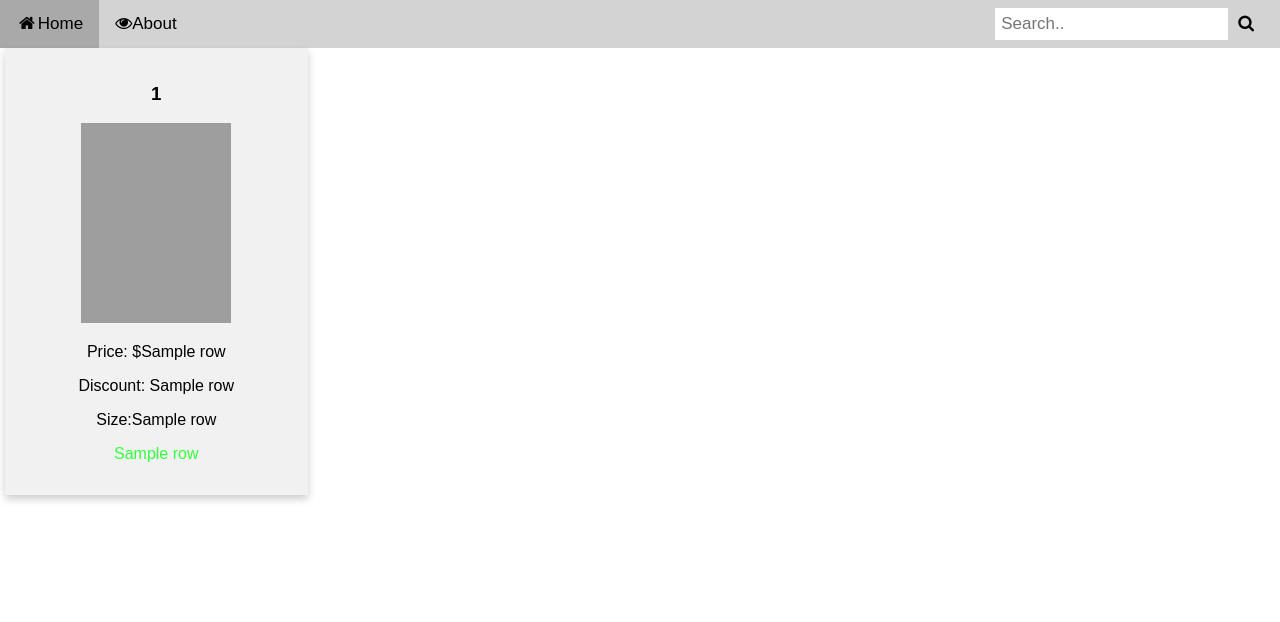
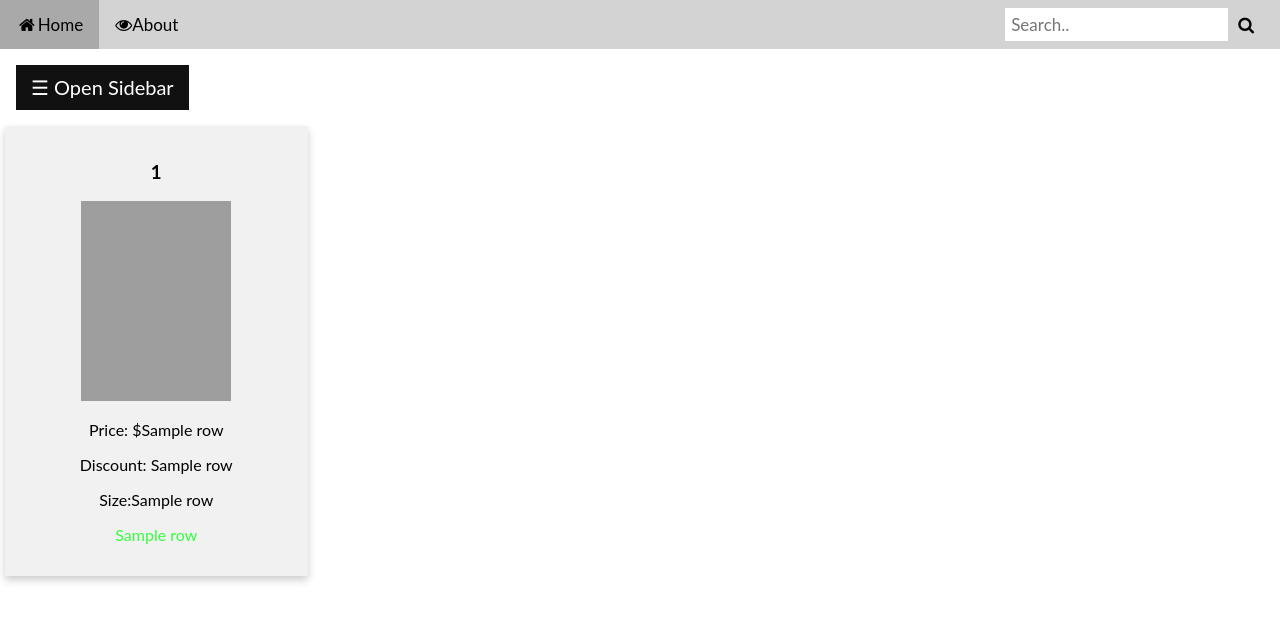
Before and after one commit to pmflypallavi/KoolApp, a Flask app: template templates/BrandDescription.html in a window 1280 px wide. Shown: the top 622 px of the page. Run offline with Flask 2, Linux system fonts and the light colour scheme; the template is opened without the code that fills it: most values are stand-ins (such as "Sample title", 1, 10 or a date in 2020); some libraries are stand-ins or nearby versions; grey boxes are pictures that could not be loaded.

Commit message:
Version3

```diff
--- a/templates/BrandDescription.html
+++ b/templates/BrandDescription.html
@@ -8,6 +8,7 @@
 <style>
 * {
   box-sizing: border-box;
+  font-family: "Lato", sans-serif;
 }
 
 body {
@@ -30,13 +31,65 @@ body {
   display: table;
   clear: both;
 }
+.sidebar {
+  height: 100%;
+  width: 0;
+  position: fixed;
+  z-index: 1;
+  top: 0;
+  left: 0;
+  background-color: white;
+  overflow-x: hidden;
+  transition: 0.5s;
+  padding-top: 60px;
+}
 
+.sidebar a {
+  padding: 8px 8px 8px 32px;
+  text-decoration: none;
+  font-size: 25px;
+  color: #818181;
+  display: block;
+  transition: 0.3s;
+}
+
+.sidebar a:hover {
+  color: #f1f1f1;
+}
+
+.sidebar .closebtn {
+  position: absolute;
+  top: 0;
+  right: 25px;
+  font-size: 36px;
+  margin-left: 50px;
+}
+
+.openbtn {
+  font-size: 20px;
+  cursor: pointer;
+  background-color: #111;
+  color: white;
+  padding: 10px 15px;
+  border: none;
+}
+
+.openbtn:hover {
+  background-color: #444;
+}
+
+#main {
+  transition: margin-left .5s;
+  padding: 16px;
+}
 /* Responsive columns */
 @media screen and (max-width: 600px) {
   .column {
     width: 100%;
     display: block;
     margin-bottom: 20px;
+   .sidebar {padding-top: 15px;}
+  .sidebar a {font-size: 18px;}
   }
 }
 
@@ -54,11 +107,126 @@ body {
 .stock.green {
     color: #33FF3C;
 }
+ul, #myUL {
+  list-style-type: none;
+}
+
+#myUL {
+  margin: 0;
+  padding: 0;
+}
+
+.caret {
+  cursor: pointer;
+  -webkit-user-select: none; /* Safari 3.1+ */
+  -moz-user-select: none; /* Firefox 2+ */
+  -ms-user-select: none; /* IE 10+ */
+  user-select: none;
+}
+
+.caret::before {
+  content: "\25B6";
+  color: black;
+  display: inline-block;
+  margin-right: 6px;
+}
+
+.caret-down::before {
+  -ms-transform: rotate(90deg); /* IE 9 */
+  -webkit-transform: rotate(90deg); /* Safari */'
+  transform: rotate(90deg);
+}
+
+.nested {
+  display: none;
+}
+
+.active {
+  display: block;
+}
 </style>
 </head>
 <body>
 {% extends "template.html" %}
         {% block content %}
+<div id="mySidebar" class="sidebar">
+  <a href="javascript:void(0)" class="closebtn" onclick="closeNav()">×</a>
+<form method="POST" action="/brandCategory">
+<ul id="myUL">
+  <li><span class="caret">Color</span>
+    <ul class="nested">
+    <input  type="checkbox"  name="Color"  value="Black">Black<br>
+    <input  type="checkbox"  name="Color"  value="Blue">Blue<br>
+    <input  type="checkbox"  name="Color"  value="Coffee">Coffee<br>
+    <input  type="checkbox"  name="Color"  value="Dark Green">Dark Green<br>
+    <input  type="checkbox"  name="Color"  value="Gray">Gray<br>
+    <input  type="checkbox"  name="Color"  value="Gray-Blazer">Gray-Blazer<br>
+    <input  type="checkbox"  name="Color"  value="Green">Green<br>
+    <input  type="checkbox"  name="Color"  value="Maroon">Maroon<br>
+    <input  type="checkbox"  name="Color"  value="Navy Blue">Navy Blue<br>
+    <input  type="checkbox"  name="Color"  value="Red">Red<br>
+    <input  type="checkbox"  name="Color"  value="White">White<br>
+    <input  type="checkbox"  name="Color"  value="Wine Red">Wine Red
+    </ul>
+  </li>
+  <li><span class="caret">Size</span>
+      <ul class="nested">
+    <input  type="checkbox"  name="Size"  value="38 Long">38 Long<br>
+    <input  type="checkbox"  name="Size"  value="38 Short">38 Short<br>
+    <input  type="checkbox"  name="Size"  value="40 Long">40 Long<br>
+    <input  type="checkbox"  name="Size"  value="40 Regular">40 Regular<br>
+    <input  type="checkbox"  name="Size"  value="50 Long">50 Long<br>
+    <input  type="checkbox"  name="Size"  value="Large">Large<br>
+    <input  type="checkbox"  name="Size"  value="Large-Black">Large-Black<br>
+    <input  type="checkbox"  name="Size"  value="Large-Dark Green">Large-Dark Green<br>
+    <input  type="checkbox"  name="Size"  value="Medium">Medium<br>
+    <input  type="checkbox"  name="Size"  value="Medium-Black">Medium-Black<br>
+    <input  type="checkbox"  name="Size"  value="Medium-Dark Green">Medium-Dark Green<br>
+    <input  type="checkbox"  name="Size"  value="Small">Small<br>
+    <input  type="checkbox"  name="Size"  value="Small-Black">Small-Black<br>
+    <input  type="checkbox"  name="Size"  value="Small-Dark Green">Small-Dark Green<br>
+    <input  type="checkbox"  name="Size"  value="XL">XL<br>
+    <input  type="checkbox"  name="Size"  value="Xlarge">Xlarge<br>
+    <input  type="checkbox"  name="Size"  value="XLarge-Black">XLarge-Black<br>
+    <input  type="checkbox"  name="Size"  value="XLarge-Dark Green">XLarge-Dark Green<br>
+    <input  type="checkbox"  name="Size"  value="XXLarge">XXLarge<br>
+    <input  type="checkbox"  name="Size"  value="XXLarge-Black">XXLarge-Black<br>
+    <input  type="checkbox"  name="Size"  value="XXLarge-Dark Green">XXLarge-Dark Green<br>
+    <input  type="checkbox"  name="Size"  value="XXLarge-Wine Red">XXLarge-Wine Red
+      </ul>
+  </li>
+<br><br>
+  <input type="submit" value="Submit">
+    </ul>
+</form>
+
+</div>
+
+<div id="main">
+  <button class="openbtn" onclick="openNav()">☰ Open Sidebar</button>
+</div>
+
+<script>
+function openNav() {
+  document.getElementById("mySidebar").style.width = "250px";
+  document.getElementById("main").style.marginLeft = "250px";
+}
+
+function closeNav() {
+  document.getElementById("mySidebar").style.width = "0";
+  document.getElementById("main").style.marginLeft= "0";
+}
+
+var toggler = document.getElementsByClassName("caret");
+var i;
+
+for (i = 0; i < toggler.length; i++) {
+  toggler[i].addEventListener("click", function() {
+    this.parentElement.querySelector(".nested").classList.toggle("active");
+    this.classList.toggle("caret-down");
+  });
+}
+</script>
 {% for itemData in data %}
 <div class="row">
 	<!--<h2>Showing all products of Category {{categoryName}}:</h2>-->
```
